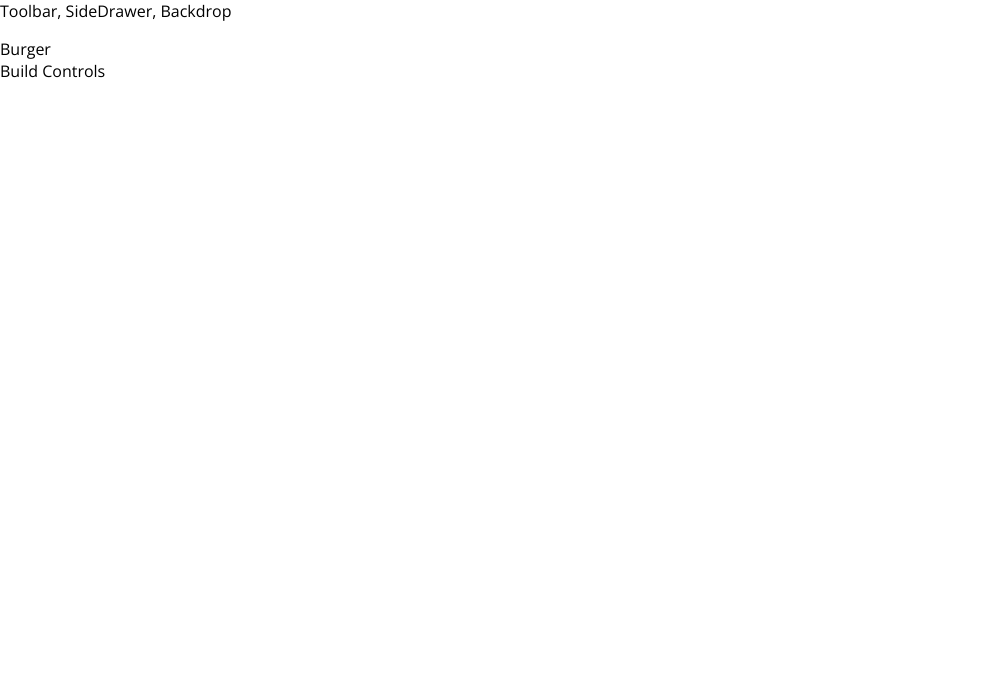
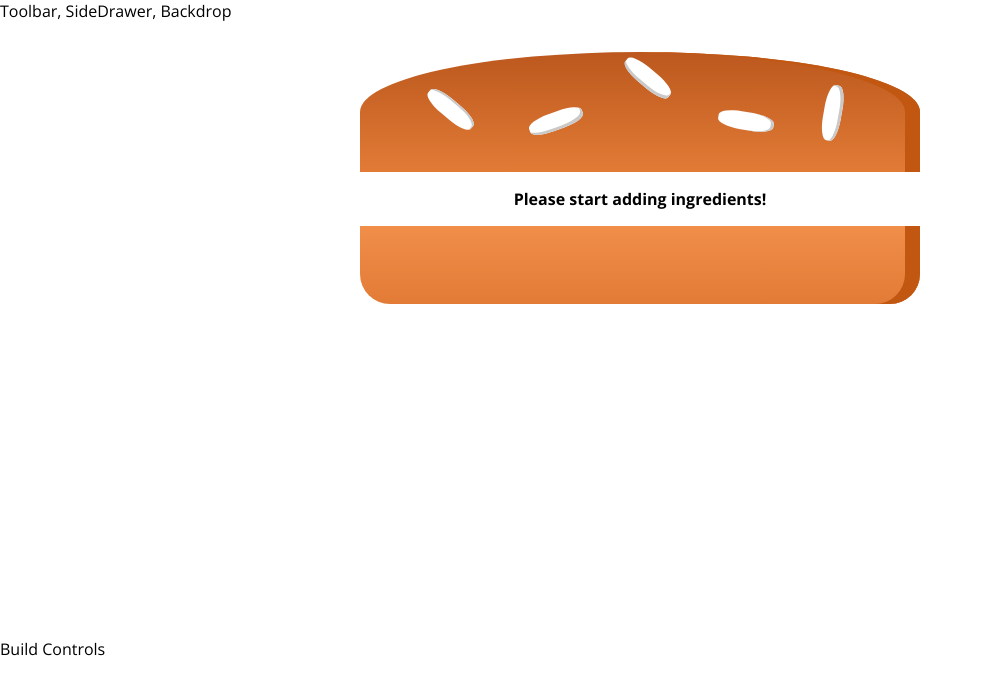
Before and after one commit to bsvalverde/burger-builder, a React (Create React App) app: page / in a window 1280 px wide. Shown: the top 694 px of the page, without its empty margins (0-983 px from the left). Built offline with nearby package versions, Linux system fonts and the light colour scheme.

Commit message:
Burger component

```diff
--- a/src/components/Burger/Burger.js
+++ b/src/components/Burger/Burger.js
@@ -0,0 +1,28 @@
+import React from 'react';
+
+import classes from './Burger.module.scss';
+import BurgerIngredient from './BurgerIngredient/BurgerIngredient';
+
+const burger = (props) => {
+  let transformedIngredients = Object.keys(props.ingredients)
+    .map(igKey => {
+      return [...Array(props.ingredients[igKey])].map((_, i) => {
+        return <BurgerIngredient key={igKey + i} type={igKey} />;
+      });
+    })
+    .reduce((arr, el) => {
+      return arr.concat(el);
+    }, []);
+  if (transformedIngredients.length === 0) {
+    transformedIngredients = <p>Please start adding ingredients!</p>;
+  }
+  return (
+    <div className={classes.Burger}>
+      <BurgerIngredient type="breadTop" />
+      {transformedIngredients}
+      <BurgerIngredient type="breadBottom" />
+    </div>
+  );
+}
+
+export default burger;
--- /dev/null
+++ b/src/components/Burger/Burger.module.scss
@@ -0,0 +1,30 @@
+.Burger {
+  width: 100%;
+  margin: auto;
+  height: 250px;
+  overflow: scroll;
+  text-align: center;
+  font-weight: bold;
+  font-sixe: 1.2rem;
+}
+
+@media (min-width: 500px) and (min-height: 400px) {
+  .Burger {
+    width: 350px;
+    height: 300px;
+  }
+}
+
+@media (min-width: 500px) and (min-height: 401px) {
+  .Burger {
+    width: 450px;
+    height: 400px;
+  }
+}
+
+@media (min-width: 1000px) and (min-height: 700px) {
+  .Burger {
+    width: 700px;
+    height: 600px;
+  }
+}
--- a/src/components/Burger/BurgerIngredient/BurgerIngredient.js
+++ b/src/components/Burger/BurgerIngredient/BurgerIngredient.js
@@ -1,7 +1,7 @@
 import React, { Component } from 'react';
 import PropTypes from 'prop-types';
 
-import classes from './BurgerIngredient.scss';
+import classes from './BurgerIngredient.module.scss';
 
 class BurgerIngredient extends Component {
   render() {
@@ -43,4 +43,4 @@ BurgerIngredient.propTypes = {
   type: PropTypes.string.isRequired
 }
 
-expor default burgerIngredient;
+export default BurgerIngredient;
--- a/src/containers/BurgerBuilder/BurgerBuilder.js
+++ b/src/containers/BurgerBuilder/BurgerBuilder.js
@@ -1,12 +1,23 @@
 import React, { Component } from 'react';
 
 import Aux from '../../hoc/Aux';
+import Burger from '../../components/Burger/Burger';
 
 class BurgerBuilder extends Component {
+
+  state = {
+    ingredients: {
+      salad: 0,
+      bacon: 0,
+      cheese: 0,
+      meat: 0
+    }
+  }
+
   render () {
     return (
       <Aux>
-        <div>Burger</div>
+        <Burger ingredients={this.state.ingredients} />
         <div>Build Controls</div>
       </Aux>
     );
```
Also changed, not shown: src/components/Burger/BurgerIngredient/BurgerIngredient.module.scss (renamed from src/components/Burger/BurgerIngredient/BurgerIngredient.scss).
